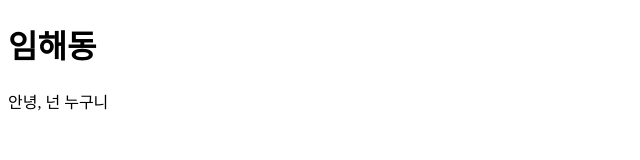
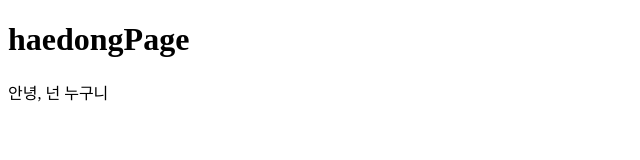
Before and after one commit to superDongE/haedong, a plain HTML site: page index.html in a window 1280 px wide. Shown: the whole page, without its empty margins (0-640 px from the left). Drawn offline with Linux system fonts and the light colour scheme.

Commit message:
메인페이지 생성

```diff
--- a/index.html
+++ b/index.html
@@ -8,7 +8,7 @@
 </head>
 
 <body>
-    <h1>임해동</h1>
+    <h1>haedongPage</h1>
     <div>안녕, 넌 누구니</div>
 </body>
 
```
